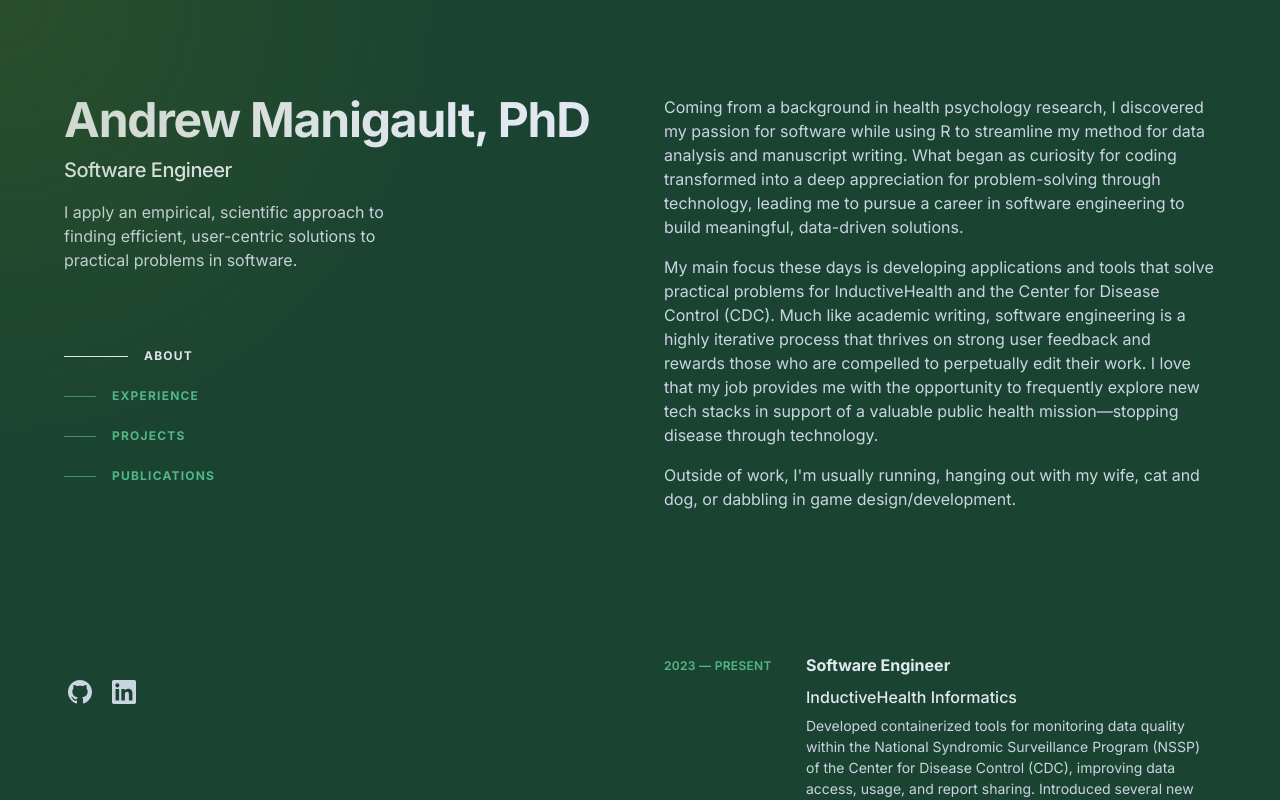
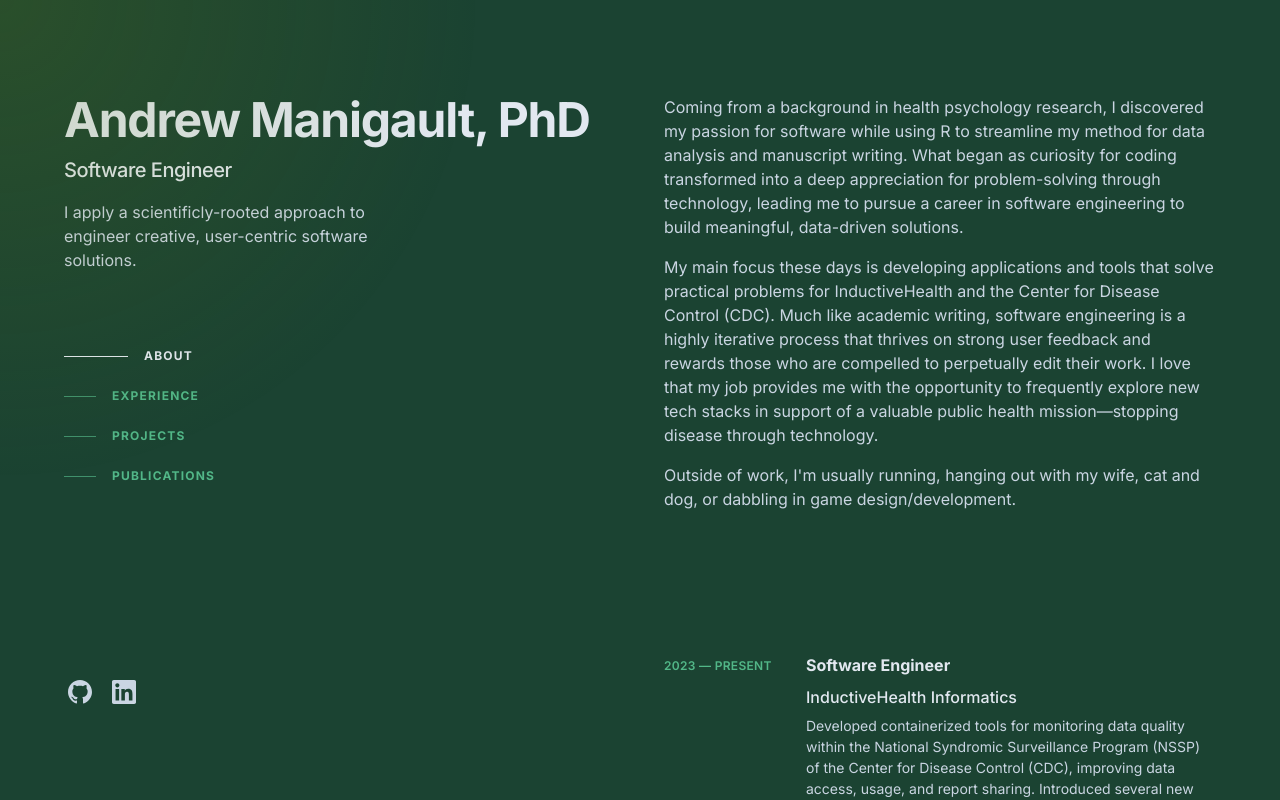
Before and after one commit to amanigaultw/web-portfolio, a Next.js app: page / in a window 1280 px wide. Shown: the top 800 px of the page. Built offline with nearby package versions, Linux system fonts and the light colour scheme.

Commit message:
Update Header.tsx

```diff
--- a/components/Header.tsx
+++ b/components/Header.tsx
@@ -15,7 +15,7 @@ export default function Header() {
           Software Engineer
         </h2>
         <p className="mt-4 max-w-xs leading-normal">
-          I apply an empirical, scientific approach to finding efficient, user-centric solutions to practical problems in software.
+          I apply a scientificly-rooted approach to engineer creative, user-centric software solutions.
         </p>
 
         <Navigation />
```
